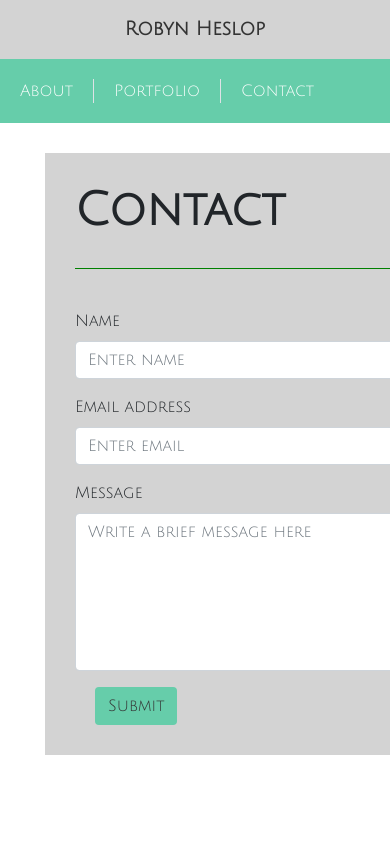
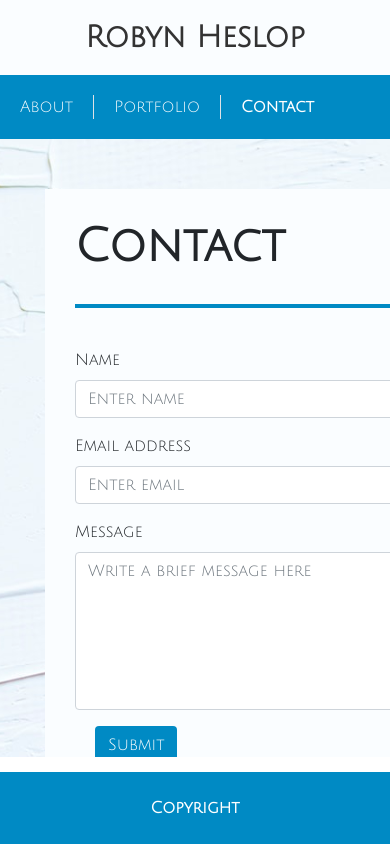
Before and after one commit to ong-osmond/Media_Responsive_Portfolio, a plain HTML site: page contact.html in a window 390 px wide. Shown: the top 844 px of the page. Drawn offline with nearby package versions, Linux system fonts and the light colour scheme.

Commit message:
updates20520

```diff
--- a/contact.html
+++ b/contact.html
@@ -34,17 +34,25 @@
 
 </head>
 
-<body>
+<body class="Site">
 
 
-            <nav class="navbar navbar-expand-md"  role='navigation'>
+    <div id="wrapper">
+        <nav class="navbar navbar-expand-md" role='navigation'>
 
             <span class="navbar-brand">Robyn Heslop</span>
 
+            <button class="navbar-toggler d-none" type="button" data-toggle="collapse"
+                data-target="#navbarSupportedContent" aria-controls="navbarSupportedContent" aria-expanded="false"
+                aria-label="Toggle navigation">
+                <span class="navbar-toggler-icon"></span>
+            </button>
 
-                <ul class="navbar-nav navbar-expand ml-auto" li class="nav-item active">
+            <div class="collapse navbar-collapse show" id="navbarTogglerDemo02">
+                <ul class="navbar-nav flex-row ml-md-auto d-md-flex justify-content-sm-center">
 
-                    <li class="nav-item">
+
+                    <li class="nav-item ">
                         <a class="nav-link border-right" id="about-spacing" href="index.html">About</a>
                     </li>
 
@@ -52,10 +60,13 @@
                         <a class="nav-link border-right" id="portfolio-spacing" href="portfolio.html">Portfolio</a>
                     </li>
 
-                    <li class="nav-item">
-                        <a class="nav-link" id="contact-spacing" href="contact.html">Contact<span class="sr-only">(current)</span></a>
+                    <li class="nav-item active">
+                        <a class="nav-link" id="contact-spacing" href="contact.html">Contact<span
+                                class="sr-only">(current)</span></a>
                     </li>
                 </ul>
+            </div>
+
 
         </nav>
 
@@ -70,10 +81,10 @@
 
             </div>
 
-        <div class="row" >
+            <div class="row">
 
 
-            <div class="col-md-12" >
+                <div class="col-md-12">
 
 
 
@@ -90,7 +101,8 @@
 
                         <div class="form-group">
                             <label for="exampleInputEmail1">Email address</label>
-                      <input type="email" class="form-control" aria-describedby="emailHelp" placeholder="Enter email">
+                            <input type="email" class="form-control" aria-describedby="emailHelp"
+                                placeholder="Enter email">
                         </div>
 
 
@@ -111,17 +123,25 @@
 
 
 
-
+                    <div class="push"></div>
 
                 </div>
 
             </div>
 
 
-
+        <div class=flex-grow-1></div>
 
 
         </div>
 
+        <footer class="footer">
+            <nav class="navbar d-flex justify-content-center" id="footer-copyright-notfull">
+                <span class="nav-item p-3">Copyright</span>
+            </nav>
+        </footer>
+
+
+    </div>
 
 </body>
--- a/stylesheet.css
+++ b/stylesheet.css
@@ -2,43 +2,74 @@
     font-family: 'Julius Sans One', sans-serif;
 }
 
+body {
+    background-image: url("images/background.jpeg");
+    background-position: center;
+    background-size: cover;
+    /* to fit footer */
+}
+
 .navbar-brand {
-    background-color: lightgray;
+    background-color:#fafdff;
+    opacity: 2.0;
     padding: 15px;
     color: #333;
-    font-size: larger;
+    font-size: 30px;
     font-weight: bold;
 
 }
 
+.nav-item.active {
+    font-weight: bold;
+}
 
+#float-right {
+    float: right;
+}
+
+
+/* override the bootstrap css for margings and padding - has to be # */
 #about-spacing {
     padding-right: 20px;
     padding-left: 20px;
+    padding-top: 0px;
+    padding-bottom: 0px;
+    margin-left: 0px;
+    margin-right: 0px;
+    margin-top: 20px;
+    margin-bottom: 20px;
 }
 
+
+/* override the bootstrap css for margings and padding - has to be # */
 #portfolio-spacing {
     padding-right: 20px;
     padding-left: 20px;
+    padding-top: 0px;
+    padding-bottom: 0px;
+    margin-left: 0px;
+    margin-right: 0px;
+    margin-top: 20px;
+    margin-bottom: 20px;
 }
 
+/* override the bootstrap css for margings and padding - has to be # */
 #contact-spacing {
     padding-right: 20px;
     padding-left: 20px;
+    padding-top: 0px;
+    padding-bottom: 0px;
+    margin-left: 0px;
+    margin-right: 0px;
+    margin-top: 20px;
+    margin-bottom: 20px;
 }
+
 
 
 /* background colour and spacing of WHOLE navbar */
 .navbar.navbar-expand-md {
-    background-color: mediumaquamarine;
-    padding-top: 0px;
-    padding-bottom: 0px;
-}
-
-/* class */
-.nav-link {
-    padding-right: 15px;
-    padding-left: 15px;
+    background-color: rgb(0, 138, 196);
     padding-top: 0px;
     padding-bottom: 0px;
 }
@@ -47,44 +78,51 @@
 
 
 
+
+
 /* space around content */
 .container {
-    background-color: lightgray;
+    background-color: #fafdff;
+    /* T L R padding 30px */
     padding: 30px;
+    /* B padding less - used in media queries */
+    padding-bottom: 20px;
     margin-left: 45px;
     margin-right: 45px;
-    margin-top: 30px;
-    margin-bottom: 30px;
+    margin-top: 50px;
+    margin-bottom: 50px;
 }
 
 
-.btn {
-    background-color:lightgray;
-    margin-left: 0px;
-}
 
-a {
+
+
+
+
+/* colour of links of lists white */
+li a {
     color: white;
 }
 
 
-
-/* portoflio elements below */
-
+/* format the title of each page contents */
 .page-heading {
     text-align: left;
     font-weight: bold;
     font-size: 46px;
+    /* position in middle of it's row  */
     vertical-align: middle;
     padding-bottom: 30px;
-    border-bottom: 1px solid green;
+    border-bottom: 4px solid rgb(0, 138, 196);
     margin-bottom: 40px;
 
 }
 
-
+/* image on about me page */
 .index-image {
+    /* float it left */
     float: left;
+    /*  */
     padding-right: 30px;
     padding-bottom: 20px;
 }
@@ -97,7 +135,7 @@ a {
 }
 
 .card-title {
-    background-color: mediumaquamarine;
+    background-color: mediumturquoise;
     opacity: 0.7;
     width: 100%;
     text-align: center;
@@ -106,37 +144,110 @@ a {
 }
 
 .btn {
-    background-color: mediumaquamarine;
-    color: #333;
+    background-color:rgb(0, 138, 196);
+    color: white;
 }
 
 
+.Site {
+    position: relative;
 
-@media screen and (max-width: 767.98px) {
-    .navbar {
-        display: block!important;
+}
+
+/* formatting the footer */
+#footer-copyright {
+    position: sticky;
+    top: 0;
+    border-top: 15px solid white;
+    background-color:rgb(0, 138, 196);
+    color: white;
+    font-weight: bold;
+    width: 100%;
+    margin-bottom: 0px;
+    margin-top: 20px;
+    width: 100%;
+
+}
+
+
+#footer-copyright-notfull {
+    position: fixed;
+    bottom: 0;
+    border-top: 15px solid white;
+    background-color:rgb(0, 138, 196);
+    color: white;
+    font-weight: bold;
+    width: 100%;
+    margin-bottom: 0px;
+    margin-top: 20px;
+    width: 100%;
+}
+
+
+@media screen and (max-width: 575.99px) {
+    .container {
+        width: 100%;
+        padding-bottom: 0px;
+    }
+
+    #footer.copyright {
+        width: 100%;
+        margin-right: 0px;
+    }
+
+    .navbar.navbar-expand-md {
+        display: block;
         padding-left: 0px;
         padding-right: 0px;
+
     }
+
     .navbar-brand {
-        display: block!important;
+        margin-right: 0px;
         margin-left: 0px;
         width: 100%;
         text-align: center;
     }
 
-    #brand-width {
+    .justify.content.center {
+        justify-content: center!important;
+    }
+
+    .column {
+      -ms-flex: 100%;
+      flex: 100%;
+      max-width: 100%;
+    }
+
+
+}
+
+
+
+
+
+
+@media (max-width: 768px) {
+
+/* content fills page  */
+    .container {
         width: 100%;
     }
-    .navbar-nav {
-        text-align: center;
-        margin: 0 auto;
+
+    .navbar.navbar-expand-md {
+        display: block;
+        padding-left: 0px;
+        padding-right: 0px;
+
     }
-
-    #nav-center {
+    .navbar-brand {
+        /* remove side magrins from navbar */
+        margin-right: 0px;
+        margin-left: 0px;
         width: 100%;
         text-align: center;
     }
+
 
     #about-spacing {
         padding-right: 20px;
@@ -172,10 +283,16 @@ a {
     }
 
 
+}
 
 
 
+ @media screen and (min-width: 980px) {
+    .container {
+        width: 66%;
+    }
 
+ }
 
 
 
```
Also changed, not shown: index.html (+52 -12 lines), portfolio.html (+23 -14 lines), images/background.jpeg (added). Lines whose indentation alone changed are shown as unchanged.
